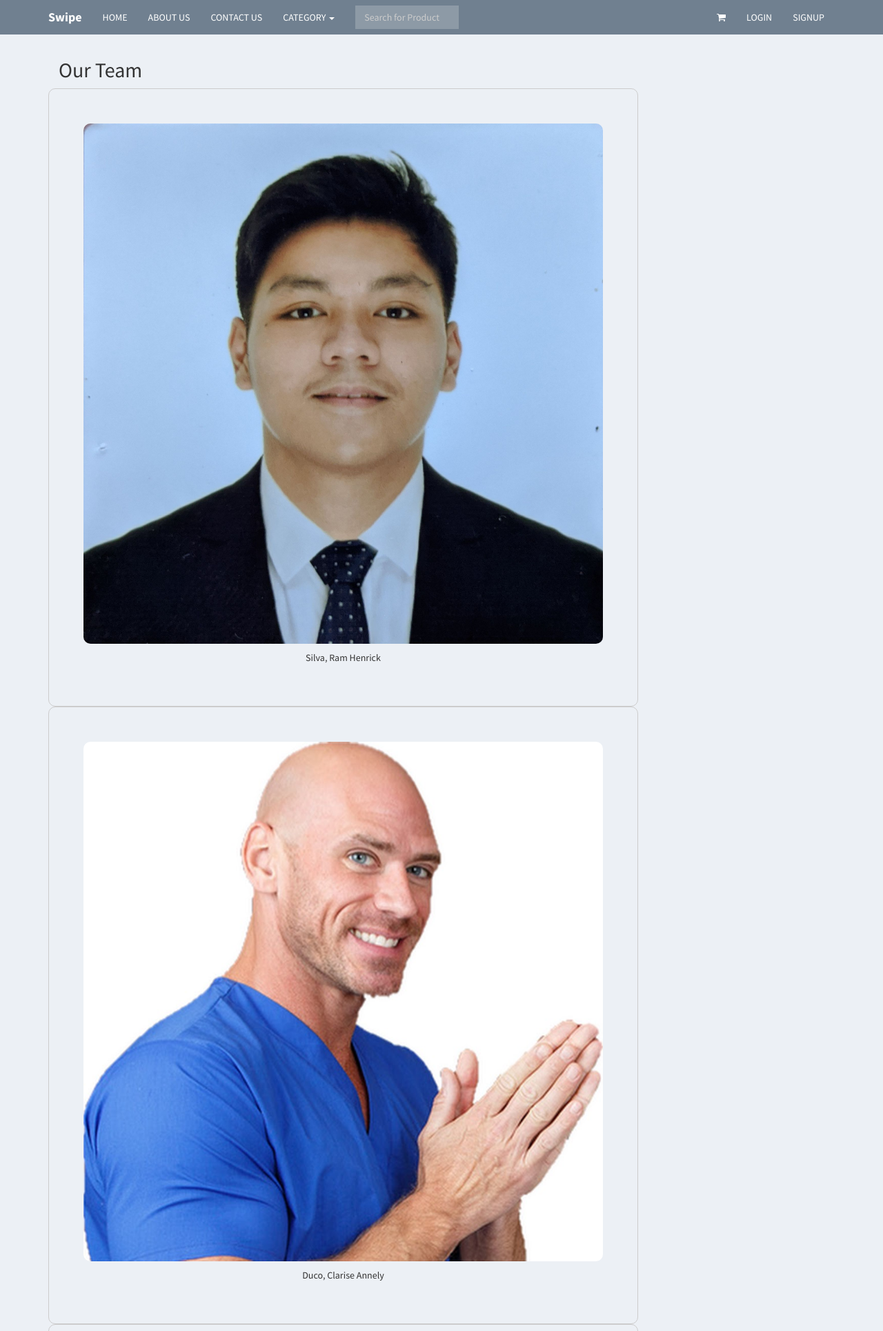
After one commit to jerichogipoleo/Ecommerce, a PHP site: page /ecommerce/about.php in a window 1280 px wide. The commit adds this page. Shown: the top 1929 px of the page at 69% size. Run offline with PHP 8.4, Linux system fonts and the light colour scheme; data comes from the database, SQL or seed files in the repository; some libraries are stand-ins or nearby versions.

Commit message:
about us

```diff
--- /dev/null
+++ b/about.php
@@ -0,0 +1,89 @@
+<?php include 'includes/session.php'; ?>
+<?php include 'includes/header.php'; ?>
+<style>
+    .team-member {
+        border: 1px solid #ccc;
+        border-radius: 10px;
+        padding: 10px;
+        text-align: center;
+        padding: 50px;
+    }
+    .team-member img {
+        width: 100%; /* Ensure the image takes up the entire space within the container */
+        border-radius: 10px;
+    }
+    .team-member p {
+        margin: 10px;
+
+    }
+</style>
+<body class="hold-transition skin-blue layout-top-nav">
+<div class="wrapper">
+
+    <?php include 'includes/navbar.php'; ?>
+
+    <div class="content-wrapper">
+        <div class="container">
+
+            <!-- Main content -->
+            <section class="content">
+                <div class="row">
+                    <div class="col-sm-9">
+                        <?php
+                        if (isset($_SESSION['error'])) {
+                            echo "
+                                <div class='alert alert-danger'>
+                                    " . $_SESSION['error'] . "
+                                </div>
+                            ";
+                            unset($_SESSION['error']);
+                        }
+                        ?>
+
+                        <main>
+                            <section>
+                            <h2>Our Team</h2>
+                            <div class="row imagescontainer">
+                                    <div class="col-2">
+                                        <div class="team-member">
+                                            <img src="images/pic1.jpg" alt="Team Member 1">
+                                            <p>Silva, Ram Henrick</p>
+                                        </div>
+                                    </div>
+                                    <div class="col-2">
+                                        <div class="team-member">
+                                            <img src="images/pic6.jpg" alt="Team Member 2">
+                                            <p>Duco, Clarise Annely</p>
+                                        </div>
+                                    </div>
+                                    <div class="col-2">
+                                        <div class="team-member">
+                                            <img src="images/pic2.jpg" alt="Team Member 3">
+                                            <p>Gipoleo, Jericho</p>
+                                        </div>
+                                    </div>
+                                    <div class="col-2">
+                                        <div class="team-member">
+                                            <img src="images/pic6.jpg" alt="Team Member 4">
+                                            <p>Monreal, Carl Joshua</p>
+                                        </div>
+                                    </div>
+                                    <div class="col-2">
+                                        <div class="team-member">
+                                            <img src="images/pic6.jpg" alt="Team Member 5">
+                                            <p>Remolin, Marc Lorenz</p>
+                                        </div>
+                                    </div>
+                                </div>
+                            </section>
+                        </main>
+
+                        <footer>
+                            <p>&copy; <?php echo date("Y"); ?> Your Company Name. All rights reserved.</p>
+                        </footer>
+                    </div>
+                </div>
+            </section>
+        </div>
+    </div>
+</body>
--- a/includes/navbar.php
+++ b/includes/navbar.php
@@ -12,7 +12,7 @@
       <div class="collapse navbar-collapse pull-left" id="navbar-collapse">
         <ul class="nav navbar-nav">
           <li><a href="index.php">HOME</a></li>
-          <li><a href="">ABOUT US</a></li>
+          <li><a href="about.php">ABOUT US</a></li>
           <li><a href="">CONTACT US</a></li>
           <li class="dropdown">
             <a href="#" class="dropdown-toggle" data-toggle="dropdown">CATEGORY <span class="caret"></span></a>
```
Also changed, not shown: images/pic1.jpg (added), images/pic2.jpg (added), images/pic6.jpg (added).
